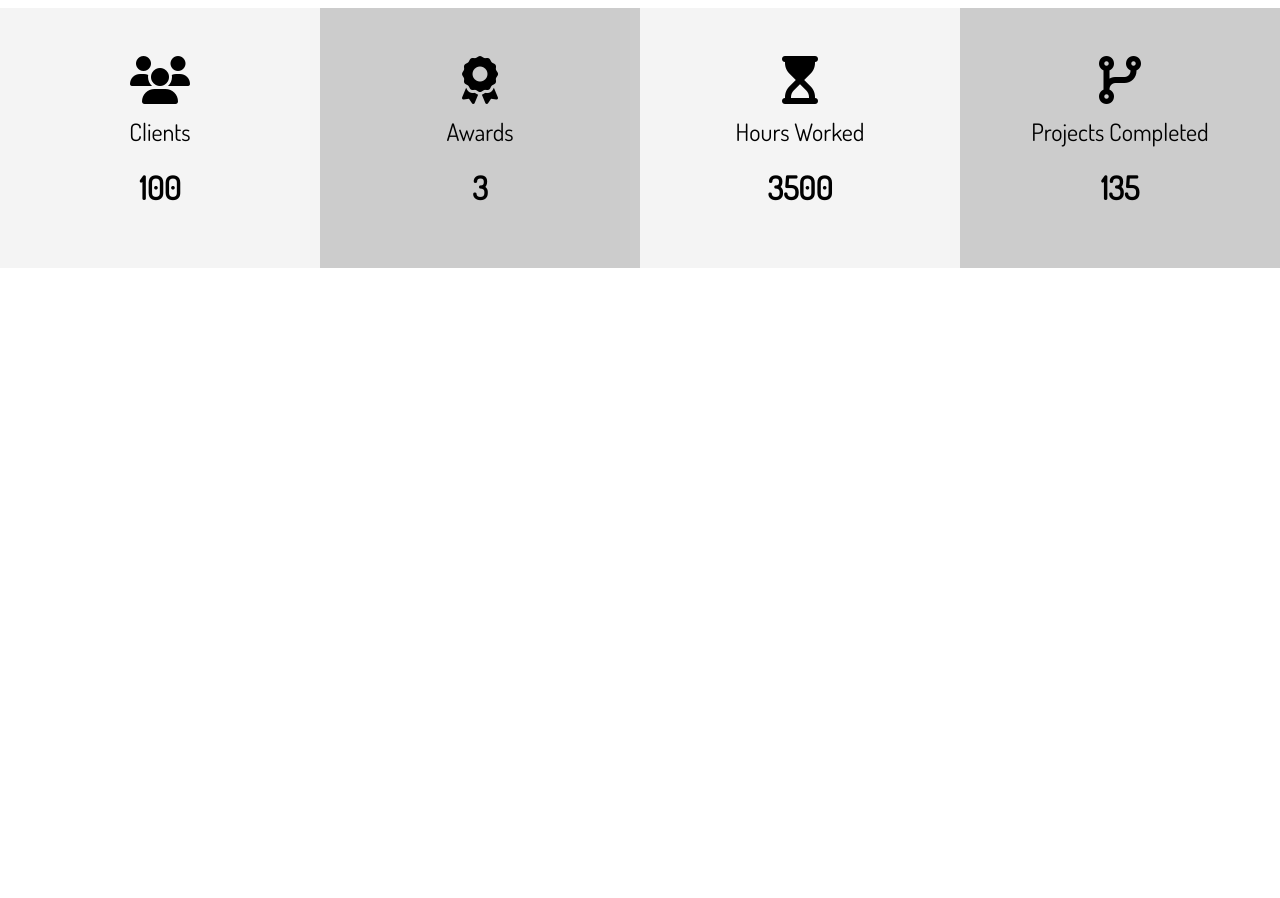
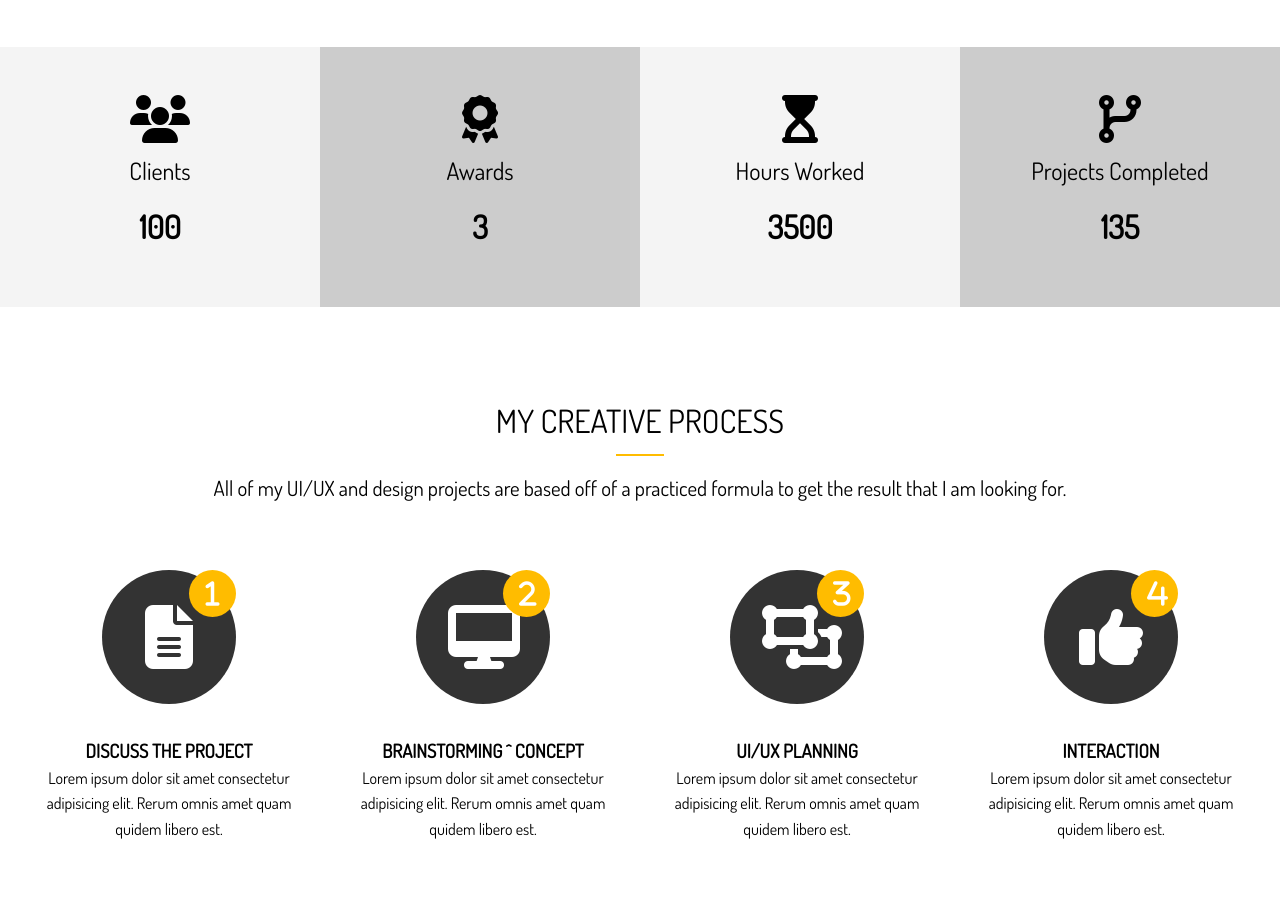
Before and after one commit to Wilder101/sassport, a website: page dist/index.html in a window 1280 px wide. Shown: the part 1226-2124 px from the top of the page. Before the commit the page ends 1526 px from the top, so only its background shows below. Drawn offline with Linux system fonts and the light colour scheme.

Commit message:
Process section

```diff
--- a/scss/_utilities.scss
+++ b/scss/_utilities.scss
@@ -80,3 +80,22 @@ input[class^="btn-"]:hover {
         margin: 2rem 0;
     }
 }
+
+// Section Title
+.section-title {
+    font-size: 2rem;
+    display: block;
+    padding-bottom: 0.5rem;
+    text-align: center;
+    font-weight: 100;
+    text-transform: uppercase;
+}
+
+// Line
+.bottom-line {
+    height: 2px;
+    width: 3rem;
+    background: $main-color;
+    display: block;
+    margin: 0 auto 1rem auto;
+}
--- a/scss/main.scss
+++ b/scss/main.scss
@@ -141,4 +141,54 @@ img {
             }
         }
     }
+
+    // Home Section C
+    &-c {
+        .process {
+            display: grid;
+            grid-template-columns: repeat(4, 1fr);
+            grid-gap: 1.5rem;
+            text-align: center;
+
+            // process-step
+            &-step {
+                position: absolute;
+                top: 0;
+                right: 0;
+                font-size: 28px;
+                background: $main-color;
+                border-radius: 50%;
+                height: 15px;
+                width: 15px;
+                line-height: 15px;
+                padding: 1rem;
+                transition: all 1s;
+            }
+
+            // process-icon
+            &-icon {
+                border-radius: 50%;
+                background: $dark-color;
+                color: #fff;
+                padding: 2rem;
+                width: 70px;
+                height: 70px;
+                line-height: 70px;
+                text-align: center;
+                position: relative;
+                transition: all 1s;
+
+                &:hover {
+                    background: $main-color;
+                    width: 90px;
+                    height: 90px;
+                    line-height: 90px;
+
+                    .process-step {
+                        background: $dark-color;
+                    }
+                }
+            }
+        }
+    }
 }
```
Also changed, not shown: dist/css/main.css, dist/index.html.
